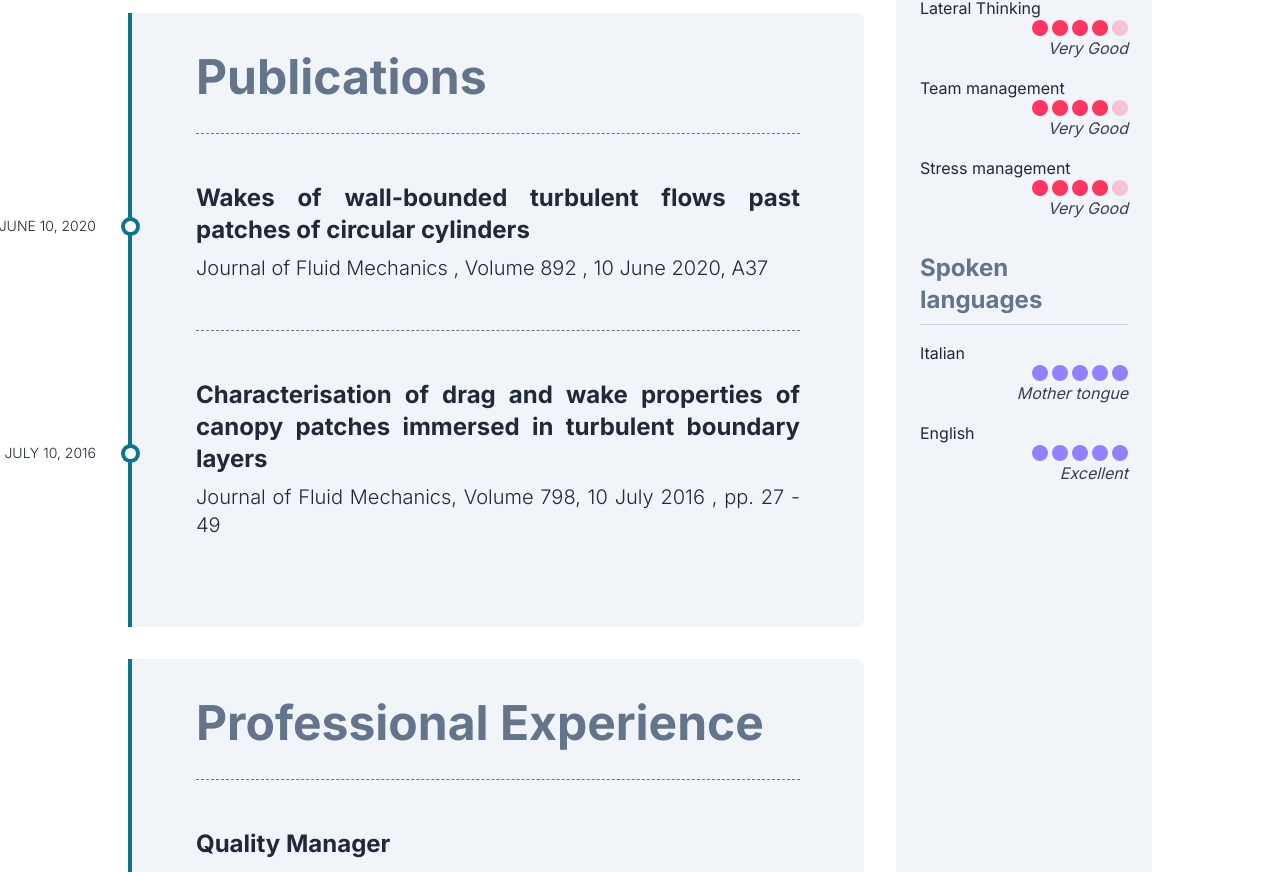
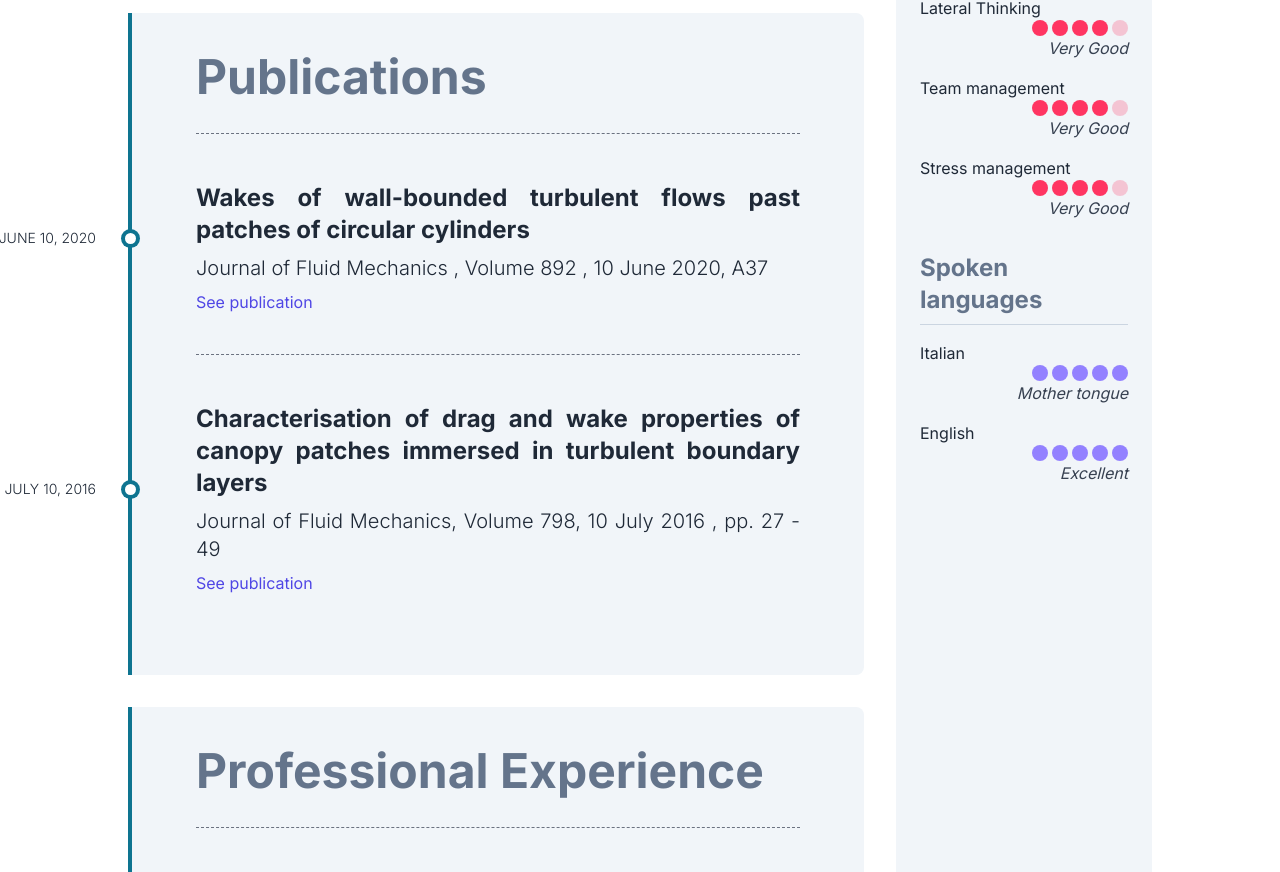
Before and after one commit to sixpounder/sonia-taddei-cv, a Vue app: page / in a window 1280 px wide. Shown: the part 1509-2381 px from the top of the page. Built offline with nearby package versions, Linux system fonts and the light colour scheme.

Commit message:
add papers links

```diff
--- a/src/components/partials/Publications.vue
+++ b/src/components/partials/Publications.vue
@@ -12,12 +12,20 @@ const events = ref<TimelineEvent[]>(
     {
         date: 'June 10, 2020',
         title: 'Wakes of wall-bounded turbulent flows past patches of circular cylinders',
-        subtitle: 'Journal of Fluid Mechanics , Volume 892 , 10 June 2020, A37'
+        subtitle: 'Journal of Fluid Mechanics , Volume 892 , 10 June 2020, A37',
+        link: {
+          label: 'See publication',
+          href: 'https://doi.org/10.1017/jfm.2020.102'
+        }
     },
     {
         date: 'July 10, 2016',
         title: 'Characterisation of drag and wake properties of canopy patches immersed in turbulent boundary layers',
-        subtitle: 'Journal of Fluid Mechanics, Volume 798, 10 July 2016 , pp. 27 - 49'
+        subtitle: 'Journal of Fluid Mechanics, Volume 798, 10 July 2016 , pp. 27 - 49',
+        link: {
+          label: 'See publication',
+          href: 'https://doi.org/10.1017/jfm.2016.312'
+        }
     },
   ])
 )
--- a/src/components/widgets/TimelineEntry.vue
+++ b/src/components/widgets/TimelineEntry.vue
@@ -12,6 +12,7 @@
           </li>
         </ul>
 
+        <a v-if="modelValue.link" target="noopener" :href="modelValue.link.href">{{ modelValue.link.label }}</a>
         <slot></slot>
     </li>
 </template>
--- a/src/lib/timeline.ts
+++ b/src/lib/timeline.ts
@@ -6,13 +6,14 @@ export interface TimelineEvent {
     subtitle: string,
     body: string,
     points: { title: string | null, body: string }[],
+    link: { label: string, href: string } | null,
     createdAt: Date
 }
 
 export const makeEvent = (data: Partial<TimelineEvent>): TimelineEvent => {
     return defaults(
         data,
-        { date: 0, title: "", subtitle: "", body: "", points: [], createdAt: new Date() }
+        { date: 0, title: "", subtitle: "", body: "", points: [], link: null, createdAt: new Date() }
     );
 }
 
```
